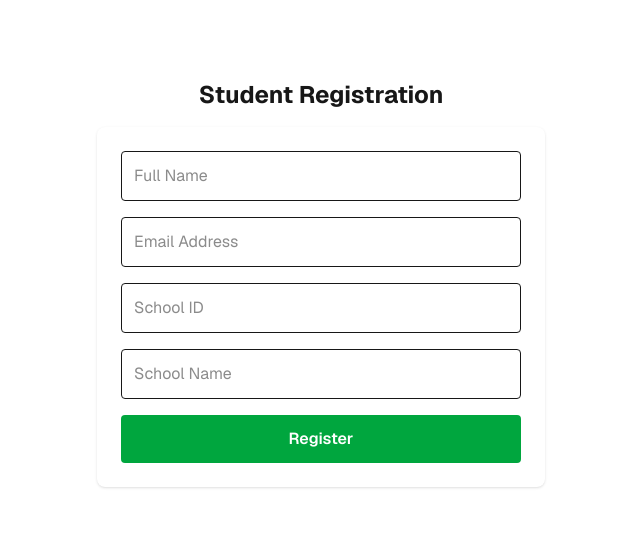
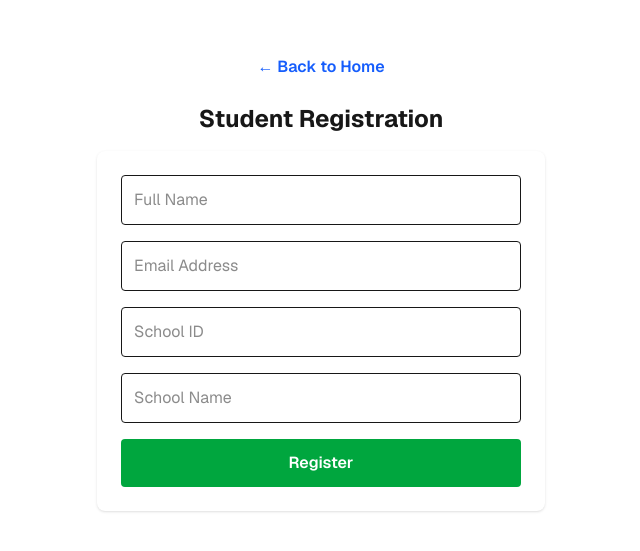
Before and after one commit to iVy-tech256/TuiShare, a Next.js app in the folder tuishare-frontend/: page /student/register in a window 1280 px wide. Shown: the part 117-668 px from the top of the page, without its empty margins (319-959 px from the left). Built offline with nearby package versions, Linux system fonts and the light colour scheme.

Commit message:
Add routing to forms

```diff
--- a/tuishare-frontend/app/school/register/page.tsx
+++ b/tuishare-frontend/app/school/register/page.tsx
@@ -1,5 +1,6 @@
 "use client";
 import { useState } from "react";
+import Link from "next/link";
 
 export default function SchoolRegister() {
   const [form, setForm] = useState({
@@ -22,6 +23,12 @@ export default function SchoolRegister() {
 
   return (
     <div className="min-h-screen flex flex-col items-center justify-center bg-background text-foreground font-sans p-8">
+      <Link
+        href="/"
+        className="mb-6 text-blue-600 hover:underline font-semibold"
+      >
+        ← Back to Home
+      </Link>
       <h2 className="text-2xl font-bold mb-4">School Registration</h2>
       {submitted ? (
         <div className="bg-green-100 text-green-800 p-4 rounded mb-4">
--- a/tuishare-frontend/app/sponsor/register/page.tsx
+++ b/tuishare-frontend/app/sponsor/register/page.tsx
@@ -1,5 +1,6 @@
 "use client";
 import { useState } from "react";
+import Link from "next/link";
 
 export default function SponsorRegister() {
   const [form, setForm] = useState({
@@ -15,12 +16,17 @@ export default function SponsorRegister() {
 
   function handleSubmit(e: React.FormEvent) {
     e.preventDefault();
-    // TODO: Send form data to backend API
     setSubmitted(true);
   }
 
   return (
     <div className="min-h-screen flex flex-col items-center justify-center bg-background text-foreground font-sans p-8">
+      <Link
+        href="/"
+        className="mb-6 text-blue-600 hover:underline font-semibold"
+      >
+        ← Back to Home
+      </Link>
       <h2 className="text-2xl font-bold mb-4">Sponsor Registration</h2>
       {submitted ? (
         <div className="bg-green-100 text-green-800 p-4 rounded mb-4">
--- a/tuishare-frontend/app/student/register/page.tsx
+++ b/tuishare-frontend/app/student/register/page.tsx
@@ -1,5 +1,6 @@
 "use client";
 import { useState } from "react";
+import Link from "next/link";
 
 export default function StudentRegister() {
   const [form, setForm] = useState({
@@ -16,12 +17,17 @@ export default function StudentRegister() {
 
   function handleSubmit(e: React.FormEvent) {
     e.preventDefault();
-    // TODO: Send form data to backend API
     setSubmitted(true);
   }
 
   return (
     <div className="min-h-screen flex flex-col items-center justify-center bg-background text-foreground font-sans p-8">
+      <Link
+        href="/"
+        className="mb-6 text-blue-600 hover:underline font-semibold"
+      >
+        ← Back to Home
+      </Link>
       <h2 className="text-2xl font-bold mb-4">Student Registration</h2>
       {submitted ? (
         <div className="bg-green-100 text-green-800 p-4 rounded mb-4">
```
